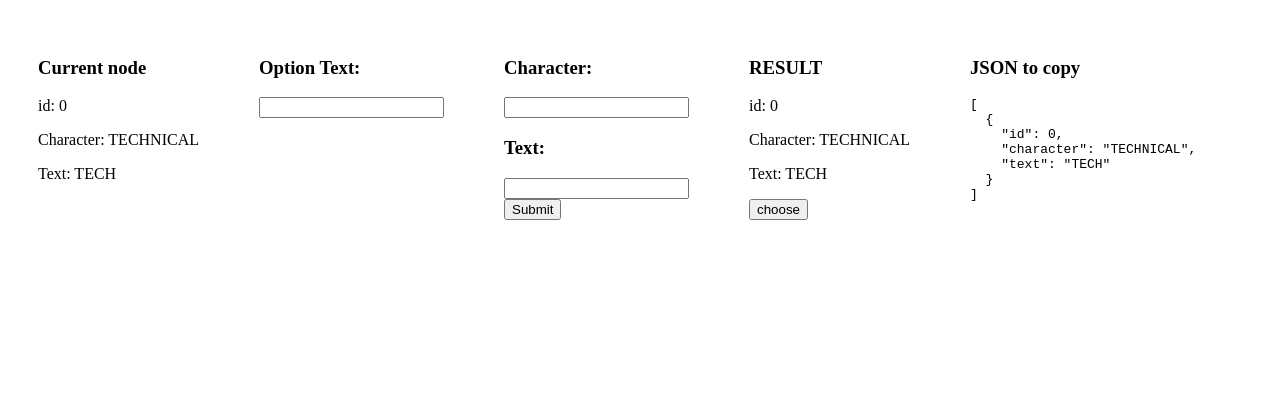
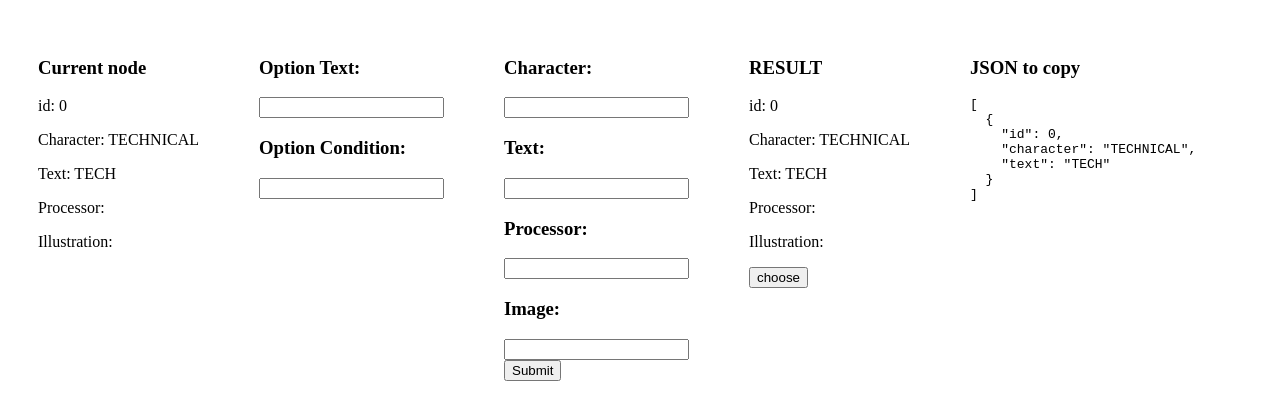
Before and after one commit to EugeneNDW/graph_editor, a React (Create React App) app: page / in a window 1280 px wide. Shown: the top 420 px of the page. Built offline with nearby package versions, Linux system fonts and the light colour scheme.

Commit message:
add properties and uuid

```diff
--- a/package.json
+++ b/package.json
@@ -9,6 +9,7 @@
     "react": "^18.2.0",
     "react-dom": "^18.2.0",
     "react-scripts": "5.0.1",
+    "uuid": "^9.0.0",
     "web-vitals": "^2.1.4"
   },
   "scripts": {
--- a/src/App.js
+++ b/src/App.js
@@ -6,7 +6,10 @@ import * as g from "./Graphs"
 const App = () => {
     const [character, setCharacter] = useState("")
     const [text, setText] = useState("")
+    const [processor, setProcessor] = useState("")
+    const [illustration, setIllustration] = useState("")
     const [optionText, setOptionText] = useState("")
+    const [optionCondition, setOptionCondition] = useState("")
     const [graphNodes, setGraphNodes] = useState([])
     const [currentNode, setCurrentNode] = useState({})
 
@@ -16,7 +19,7 @@ const App = () => {
       }, []);
 
     const addNode = () => {
-        g.graph.addNode(text, character, optionText)
+        g.graph.addNode(text, character, optionText, processor, illustration, optionCondition)
         setGraphNodes(g.graph.getNodesList())
         const current = g.graph.getCurrentNodeWithOptions()
         setCurrentNode(current)
@@ -37,6 +40,8 @@ const App = () => {
                         character={currentNode.node ? currentNode.node.character : ""}
                         text={currentNode.node ? currentNode.node.text : ""}
                         id={currentNode.node ? currentNode.node.id : ""}
+                        processor={currentNode.node ? currentNode.node.processor : ""}
+                        illustration={currentNode.node ? currentNode.node.processor : ""}
                         nextNodes={currentNode.optionNodes ? currentNode.optionNodes : []}
                         parentHandler={changeCurrentNode}
                     />
@@ -47,6 +52,12 @@ const App = () => {
                         type="text"
                         value={optionText}
                         onChange={(e) => setOptionText(e.target.value)}
+                    />
+                    <h3>Option Condition: </h3>
+                    <input
+                        type="text"
+                        value={optionCondition}
+                        onChange={(e) => setOptionCondition(e.target.value)}
                     />
                 </div>
                 <div style={{margin: '30px'}}>
@@ -62,6 +73,18 @@ const App = () => {
                         value={text}
                         onChange={(e) => setText(e.target.value)}
                     />
+                    <h3>Processor: </h3>
+                    <input
+                        type="text"
+                        value={processor}
+                        onChange={(e) => setProcessor(e.target.value)}
+                    />
+                    <h3>Image: </h3>
+                    <input
+                        type="text"
+                        value={illustration}
+                        onChange={(e) => setIllustration(e.target.value)}
+                    />
                     <div>
                         <button onClick={(e) => {
                             addNode()
@@ -71,7 +94,7 @@ const App = () => {
                 <div style={{margin: '30px'}}>
                     <h3>RESULT</h3>
                     {graphNodes.reverse().map((p) => (
-                        <ConversationPart character={p.character} text={p.text} id={p.id} parentHandler={changeCurrentNode} />
+                        <ConversationPart character={p.character} text={p.text} id={p.id} processor={p.processor} illustration={p.illustration} parentHandler={changeCurrentNode} />
                     ))}
                 </div>
                 <div style={{margin: '30px'}}>
--- a/src/ConversationPart.jsx
+++ b/src/ConversationPart.jsx
@@ -1,12 +1,14 @@
 import React from "react";
 
-const ConversationPart = ({character, text, id, parentHandler}) => {
+const ConversationPart = ({character, text, id, processor, illustration, parentHandler}) => {
     return (
         <>
             <div>
                 <p>id: {id}</p>
                 <p>Character: {character}</p>
                 <p>Text: {text}</p>
+                <p>Processor: {processor}</p>
+                <p>Illustration: {illustration}</p>
                 <button onClick={(e) => {
                         parentHandler(id)
                     }}>choose</button>
--- a/src/CurrentNode.jsx
+++ b/src/CurrentNode.jsx
@@ -1,15 +1,19 @@
 import React from "react";
 
-const CurrentNode = ({character, text, id, nextNodes, parentHandler}) => {
+const CurrentNode = ({character, text, id, processor, illustration, nextNodes, parentHandler}) => {
     return (
         <>
             <div>
                 <p>id: {id}</p>
                 <p>Character: {character}</p>
                 <p>Text: {text}</p>
+                <p>Processor: {processor}</p>
+                <p>Illustration: {illustration}</p>
                 {nextNodes.map((otn) => (
                     <div>
                         <p>Option text: {otn.option.text}</p>
+                        <p>Option uuid: {otn.option.uuid}</p>
+                        <p>Option condition: {otn.option.optionConditionId}</p>
                         <p>Node text: {otn.optionNode.text}</p>
                         <button onClick={(e) => {
                             parentHandler(otn.optionNode.id)
--- a/src/Graphs.js
+++ b/src/Graphs.js
@@ -1,20 +1,22 @@
+import {v4 as uuidv4} from 'uuid';
+
 export class GraphNode {
-    constructor(id, character, text, processorId, illustration){
+    constructor(id, character, text, processor, illustration){
         this.id = id
         this.character = character
         this.text = text
-        // this.processorId = processorId
-        // this.illustration = illustration
+        this.processor = processor
+        this.illustration = illustration
     }
 }
 
 export class Option {
-    constructor(text, uuid, optionConditionId) {
-        // this.uuid = uuid
+    constructor(text, optionConditionId) {
+        this.uuid = uuidv4();
         this.fromNode = null
         this.toNode = null
         this.text = text
-        // this.optionConditionId = optionConditionId
+        this.optionConditionId = optionConditionId
     }
 }
 
@@ -35,9 +37,9 @@ export let graph = (function() {
         return idStart++
     }
 
-    const addNodeWithOption = (nodeText, nodeCharacter, optionText) => {
-        let toNode = new GraphNode(idCounter(), nodeCharacter, nodeText)
-        let option = new Option(optionText)
+    const addNodeWithOption = (nodeText, nodeCharacter, optionText, processor, illustration, optionConditionId) => {
+        let toNode = new GraphNode(idCounter(), nodeCharacter, nodeText, processor, illustration)
+        let option = new Option(optionText, optionConditionId)
         let node = nodes[currentNode]
 
         option.fromNode = node.id
@@ -56,8 +58,8 @@ export let graph = (function() {
             nodesToOptions[startNode.id] = []
         },
 
-        addNode: (nodeText, nodeCharacter, optionText) => {
-            addNodeWithOption(nodeText, nodeCharacter, optionText)
+        addNode: (nodeText, nodeCharacter, optionText, processor, illustration, optionConditionId) => {
+            addNodeWithOption(nodeText, nodeCharacter, optionText, processor, illustration, optionConditionId)
         },
 
         getCurrentNode: () => {
```
Also changed, not shown: 1 other file (tests, documents, lock files or other folders).
